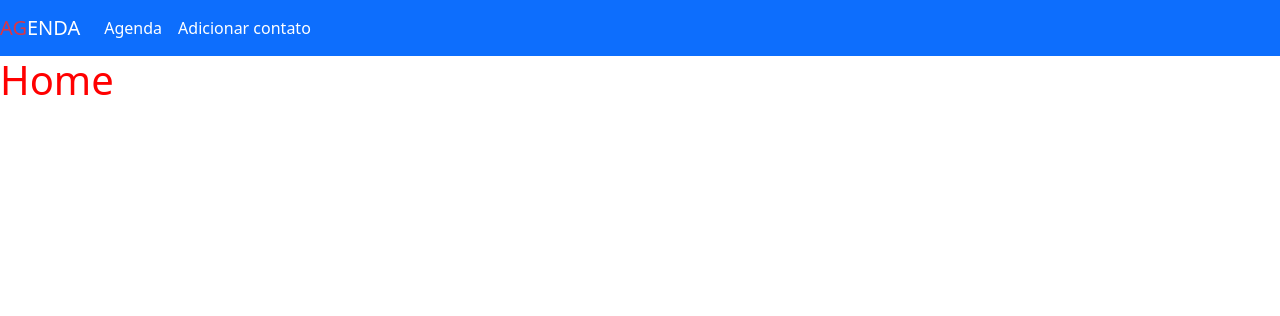
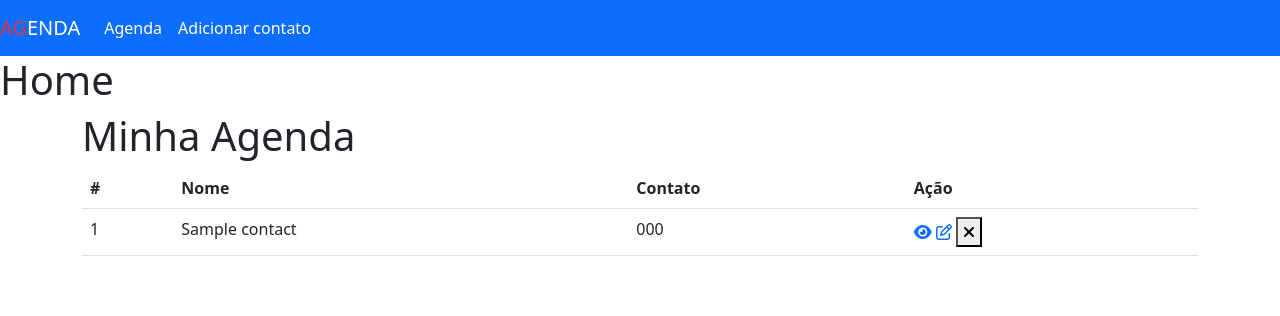
Before and after one commit to 9reis/Agenda, a PHP site: page / in a window 1280 px wide. Shown: the top 316 px of the page. Run offline with PHP 8.4, Linux system fonts and the light colour scheme; tables that the repository leaves empty or names only in its code hold one stand-in row (values such as "Sample post"); some libraries are stand-ins or nearby versions.

Commit message:
Finalizada a estrutura a logica do mural da agente e a logica do resgate(READ) de dados do banco

```diff
--- a/config/process.php
+++ b/config/process.php
@@ -4,6 +4,8 @@
 
     include_once('connection.php');
     include_once('url.php');
+
+    $contacts = [ ];
 
     $query = "SELECT * FROM contacts";
 
--- a/css/styles.css
+++ /dev/null
@@ -1,8 +0,0 @@
-
-h1{
-    color: red;
-}
-
-i{
-    color: blue;
-}
--- a/index.php
+++ b/index.php
@@ -5,8 +5,47 @@ include_once('templates/header.php')
 
     <h1>Home</h1>
 
+    <div class="container">
+        <?php if(isset($printMsg) && $printMsg != ""): ?>
+            <p id="msg">
+                <?= $printMsg ?>
+            </p>
+        <?php endif; ?>
+            <h1 class="main-title">Minha Agenda</h1>
+
+        <?php if(count($contacts) > 0): ?>
+                <table class="table" id="contacts-table">
+                    <thead>
+                        <tr>
+                            <th scope="col">#</th>
+                            <th scope="col">Nome</th>
+                            <th scope="col">Contato</th>
+                            <th scope="col">Ação</th>
+                        </tr>
+                    </thead>
+                    <tbody>
+                        <?php foreach($contacts as $contact): ?>
+                         <tr>
+                            <td scope="row"><?= $contact['id'] ?></td>
+                            <td scope="row"><?= $contact['name'] ?></td>
+                            <td scope="row"><?= $contact['phone'] ?></td>
+                            <td class="actions">
+                                <a href="#"><i class="fas fa-eye check-icon"></i></a>
+                                <a href="#"><i class="far fa-edit edit-icon"></i></a>
+                                <button type="submit"><i class="fas fa-times delete-icon"></i></button>
+                            </td>
+                         </tr>
+                         <?php endforeach ?>
+                    </tbody>
+                </table>
+
+            <?php else: ?>
+                <p id="empty-list-text">Ainda não há contatos na sua agenda, <a href="<?= $BASE_URL ?>create.php">Clique aqui para adicionar</a></p>
+        <?php endif; ?>
+    </div>
+
 
 <?php
-include_once('templates/footer.php')
+include_once('templates/footer.php');
 
 ?>
```
